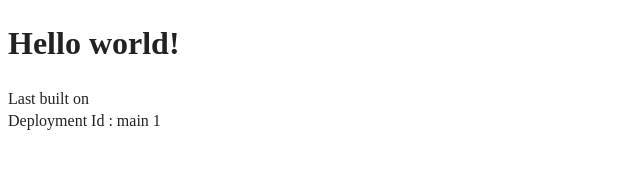
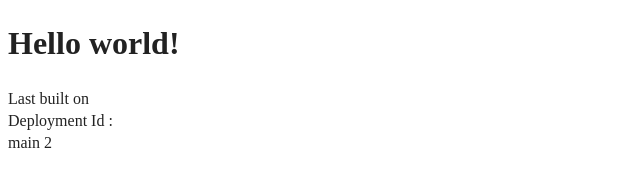
Before and after one commit to MikrMikr/aws-aemilia_static_site_example, a website built with webpack: page index.html in a window 1280 px wide. Shown: the whole page, without its empty margins (0-640 px from the left). Built offline with nearby package versions, Linux system fonts and the light colour scheme.

Commit message:
Update index.html
main test 2

```diff
--- a/index.html
+++ b/index.html
@@ -31,7 +31,8 @@
     Last built on <%= htmlWebpackPlugin.options.buildTimestamp %>
     <br />
     Deployment Id : <%= htmlWebpackPlugin.options.deploymentId %>
-      main 1
+    <br />
+    main 2
   </footer>
 </body>
 
```
